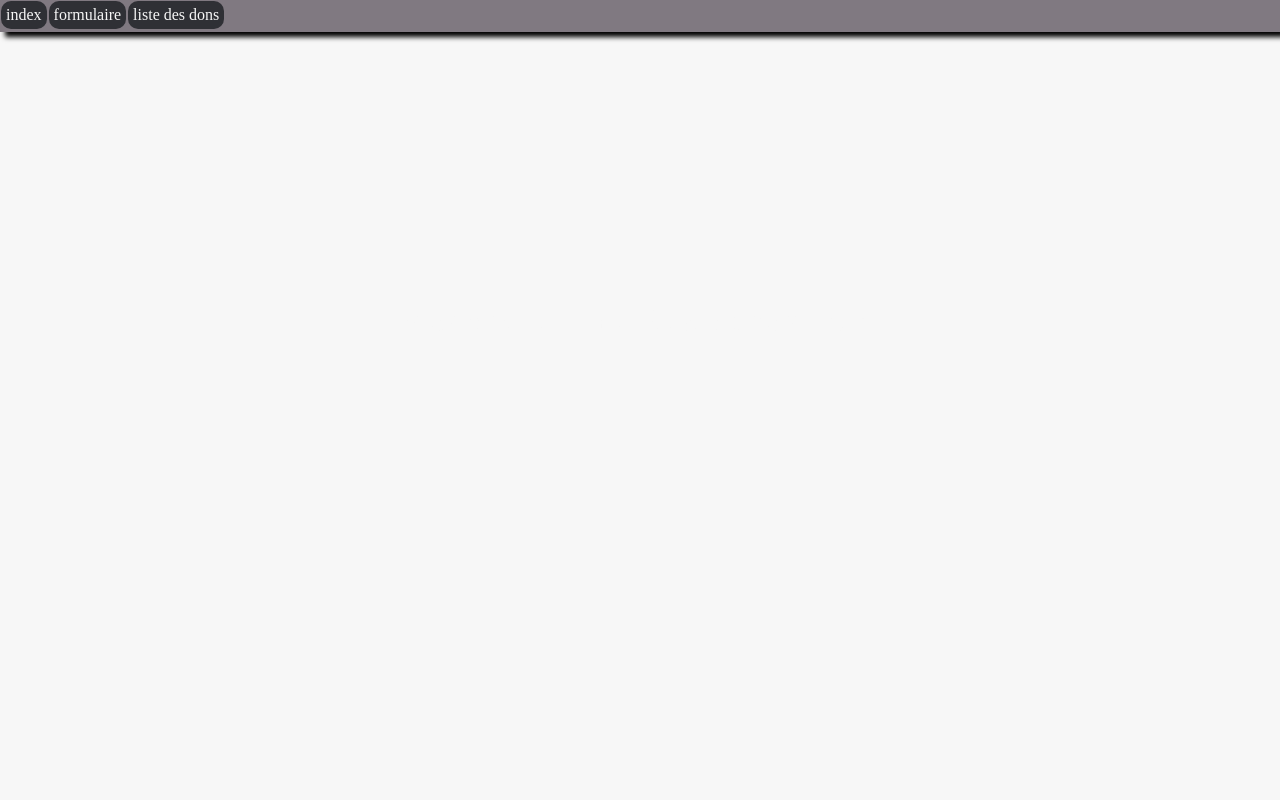
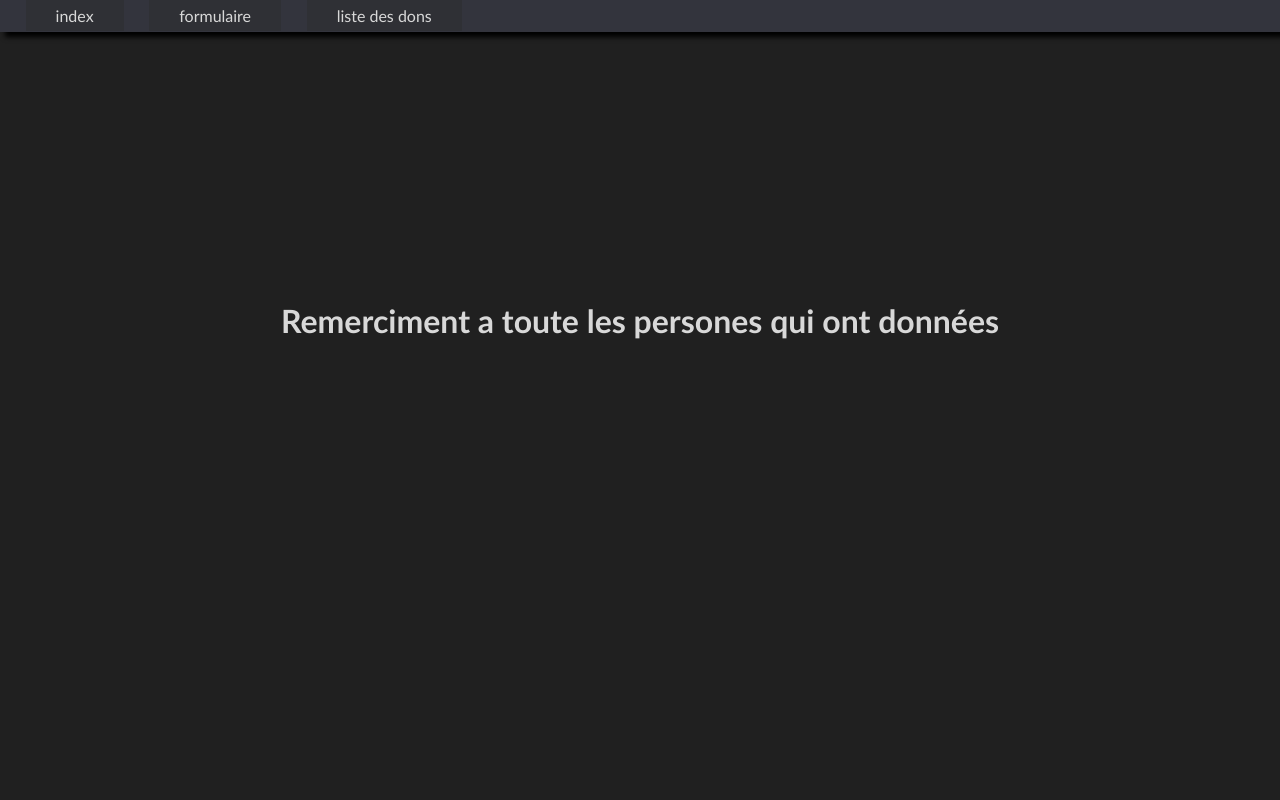
Before and after one commit to redhox/flask_donnation, a Flask app: page /don in a window 1280 px wide. Run offline with Flask 3, Linux system fonts and the light colour scheme; data that the repository does not hold is empty.

Commit message:
de toute boté

```diff
--- a/static/style.css
+++ b/static/style.css
@@ -3,18 +3,18 @@
     margin: 0px;
     border-radius: 10px;
     text-decoration: none;
-    color: #f7f7f7;
+    color: #d8d8d8;
+    font-family: "Gill Sans", sans-serif;
 }
 body{
-    background-color: #f7f7f7;
+    background-color: #202020;
     min-height: 100vh;
 }
 header{
-    background-color: #807981;
+    background-color: #33343d;
     box-shadow: black 5px 5px 5px;
     height: 4vh;
     border-radius: 0%;
-
 }
 main{
     min-height: 96vh;
@@ -26,25 +26,56 @@ main{
 nav{
     display: flex;
     flex-direction: row;
+    height: 4vh;
 }
 nav > a{
     height: 98%;
     width: auto;
-    padding: 5px;
-    margin: 1px;
+    margin-left: 2%;
     background-color: #2f3035;
-
+    display: flex;
+    align-items: center;
+    justify-content: center;
+    border-radius: 0;
+}
+nav > a > div{
+    height:4vh;
+    width: 100%;
+    border-radius: 0;
+    padding: 30px;
+    display: flex;
+    align-items: center;
+    justify-content: center;
 }
 nav > a:hover{
-    background-color: #33343d;
+    background-color: #1e1f22;
+    display: flex;
+    align-items: center;
+    justify-content: center;
+    border-radius: 0;
+
 }
 input{
     background-color: #2f3035;
+    border: 1px black solid;
+    height: 3vh;
+    margin: 0.8vh;
+    padding-left: 5px;
 }
 #index_box{
     height: 20vh;
     min-width: 30%;
     min-width: 500px;
+}
+#index_box > span{
+    font-size: 5ch;
+    margin-bottom: 2ch;
+}
+#index_box >a> div{
+    padding: 20px;
+    background-color: #6d81bd;
+    border-radius: 5px;
+    margin-top:1vh;
 }
 #formulaire_box{
     padding: 5px;
@@ -64,7 +95,6 @@ input{
     flex-direction: column;
     padding: 5px;
     box-shadow: black 5px 5px 5px;
-
 }
 #input_box1{
     width: 90%;
@@ -89,7 +119,6 @@ input{
 #formulaire_box > :last-child{
     width: 20%;
     margin-left: 80%;
-
 }
 .merci_box1{
     height: 20vh;
@@ -99,32 +128,41 @@ input{
     margin-bottom: 15vh;
     background-color: #33343d;
     box-shadow: black 5px 5px 5px;
+    display: flex;
+    flex-direction: row;
 }
+.merci_box1 > div{
+    width: 70%;
+    height: 100%;
+    background-image: url('https://heretomakeachange.files.wordpress.com/2012/06/revolution_small1.jpg');
+
+}
+
 .merci_box1 > ul{
     padding: 10px;
-    margin-left: 70%;
     width: 30%;
+    height: 100%;
+    list-style-type: none;
 }
 .merci_box2{
     width: 70%;
-    background-color: #e3e0de;
+    background-color: #33343d;
     box-shadow: black 5px 5px 5px;
     margin-top: 15%;
-
 }
-
 .donateur{
     display: flex;
     flex-direction: row;
     padding:10px;
+
 }
 .donateur > div{
     width: 15%;
-    background-color: #85846f;
+    background-color: #272727;
     padding: 10px;
-    box-shadow: black 5px 5px 5px;
+    box-shadow: black 2px 2px 2px;
     margin-left: 1%;
-    margin-right: 1%;
+    padding: 1.3vh;
 }
 .donateur> :first-child{
     width: 68%;
--- a/templates/base.html
+++ b/templates/base.html
@@ -10,7 +10,6 @@
 <header>
     <nav><a href="/"><div>index</div></a><a href="chaque_don_compte"><div>formulaire</div></a><a href="/don"><div>liste des dons</div></a></nav>
 </header>
-
     <main>
 {% block content %} {% endblock %}
 </main>
--- a/templates/index.html
+++ b/templates/index.html
@@ -1,9 +1,9 @@
 {% extends 'base.html' %}
 {% block content %}
 <section class="centrer"id="index_box">
-    chifre={{montant}}
-    <h1>{% block title %} Welcome to FlaskBlog index {% endblock %}</h1>
-    <a href="{{url_for("formulaire")}}">bouton</a>
+    <span>{{montant}}€</span>
+    <h1>{% block title %}SOUTIEN LA REBELION {% endblock %}</h1>
+    <a href="{{url_for("formulaire")}}"><div>faire un don</div></a>
 </section>
 
 {% endblock %}
--- a/templates/remerciment.html
+++ b/templates/remerciment.html
@@ -1,9 +1,10 @@
 
 {% extends 'base.html' %}
 {% block content %}
-<h1>{% block title %} Welcome to FlaskBlog remerciment{% endblock %}</h1>
+<h1>{% block title %} Remerciment a toute les persones qui ont données {% endblock %}</h1>
 {% if don: %}
 <section class="merci_box1" {{"style= dispay:none"}}>
+    <div></div>
     <ul>
         <li>{{nom}}</li>
         <li>{{prenom}}</li>
```
